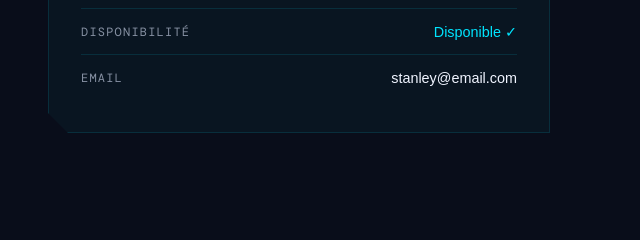
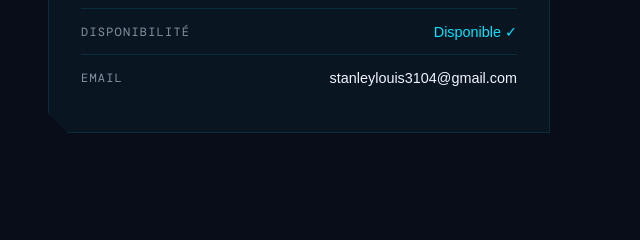
Before and after one commit to LsGeeker/portofolio, a plain HTML site: page index.html in a window 1280 px wide. Shown: the part 1285-1525 px from the top of the page, 640-1280 px from the left. Drawn offline with nearby package versions, Linux system fonts and the light colour scheme; a web font is replaced by a local one.

Commit message:
Update email address in index.html

```diff
--- a/index.html
+++ b/index.html
@@ -654,7 +654,7 @@
         </div>
         <div class="about-card-row">
           <span class="about-card-key">Email</span>
-          <span class="about-card-val">stanley@email.com</span>
+          <span class="about-card-val">stanleylouis3104@gmail.com</span>
         </div>
       </div>
     </div>
```
